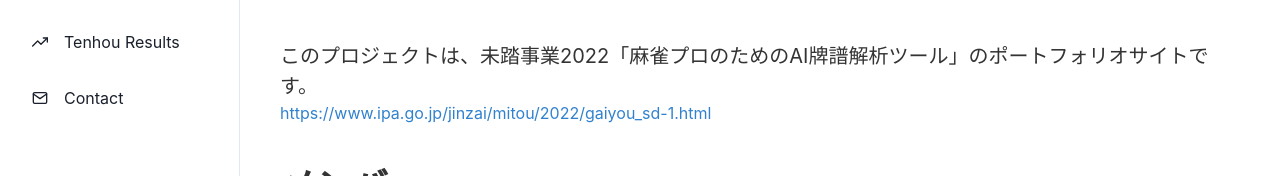
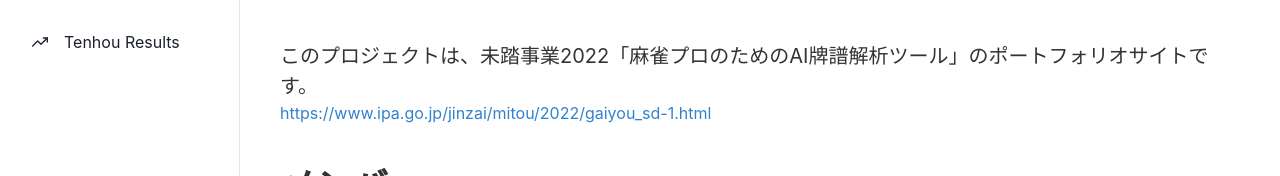
Before and after one commit to mitou2022-mahjong-ai/goku-portfolio, a Next.js app in the folder frontend/: page / in a window 1280 px wide. Shown: the part 231-407 px from the top of the page. Built offline with nearby package versions, Linux system fonts and the light colour scheme.

Commit message:
feat: 不要ページを削除

```diff
--- a/frontend/components/Sidebar.tsx
+++ b/frontend/components/Sidebar.tsx
@@ -32,7 +32,6 @@ interface LinkItemProps {
 const LinkItems: Array<LinkItemProps> = [
   { name: "Home", icon: FiHome, link: "/" },
   { name: "Tenhou Results", icon: FiTrendingUp, link: "/tenhou_results" },
-  { name: "Contact", icon: FiMail, link: "/contact" },
 ];
 
 export const SimpleSidebar = () => {
```
